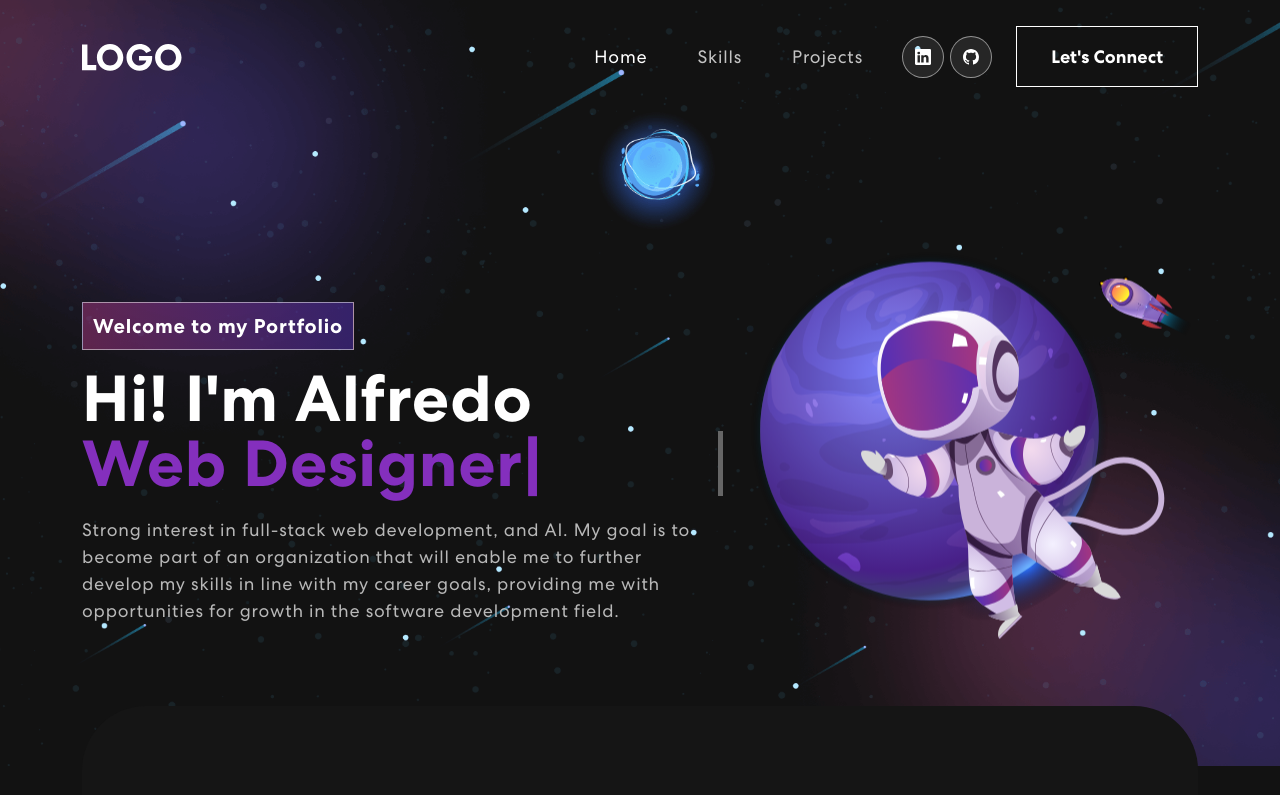
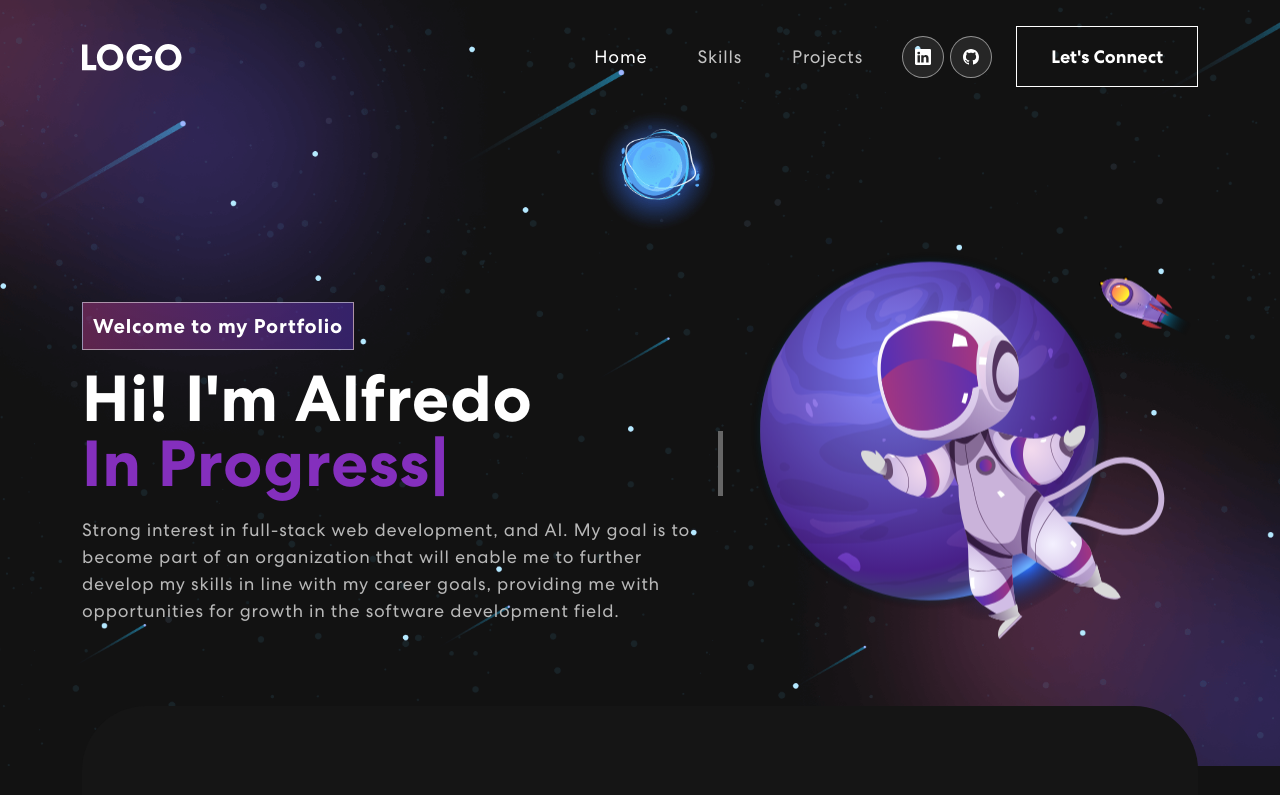
Before and after one commit to fredyfare/fredyfare-portfolio, a React (Create React App) app: page / in a window 1280 px wide. Shown: the top 795 px of the page. Built offline with nearby package versions, Linux system fonts and the light colour scheme; no server answers.

Commit message:
Banner text updated

```diff
--- a/src/components/home/Banner.jsx
+++ b/src/components/home/Banner.jsx
@@ -12,7 +12,7 @@ function Banner() {
   const [text, setText] = useState("");
   const [delta, setDelta] = useState(100);
   const [index, setIndex] = useState(1);
-  const toRotate = ["Web Developer", "Web Designer", "UI/UX Designer"];
+  const toRotate = ["Web Developer...", "In Progress", "...And A Gamer"];
   const period = 75;
 
   useEffect(() => {
@@ -41,7 +41,7 @@ function Banner() {
     if (!isDeleting && updatedText === fullText) {
       setIsDeleting(true);
       setIndex((prevIndex) => prevIndex - 1);
-      setDelta(3000);
+      setDelta(2000);
     } else if (isDeleting && updatedText === "") {
       setIsDeleting(false);
       setLoopNum(loopNum + 1);
```
